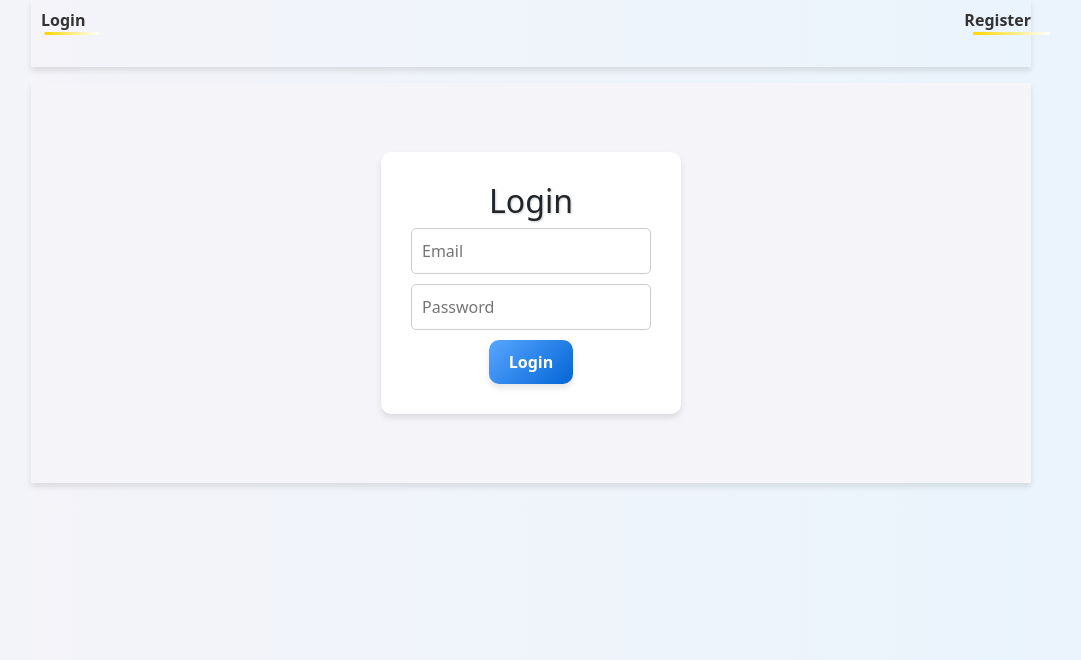
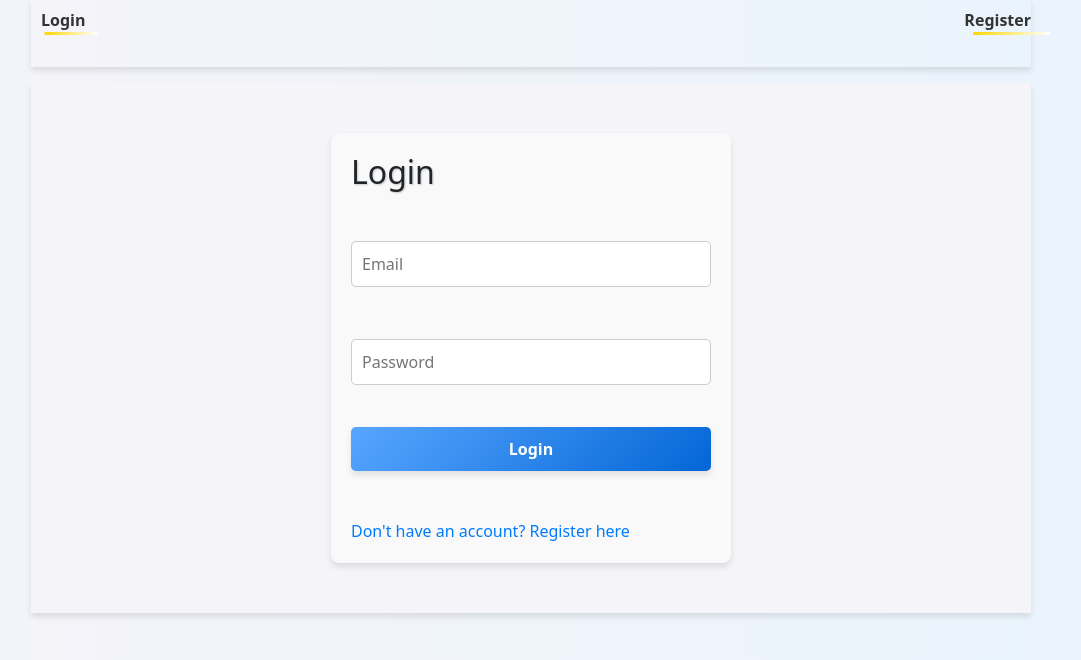
Before and after one commit to FidelCastro007/Library_App_Pluss, a React (Create React App) app in the folder frontend/: page /login in a window 1280 px wide. Shown: the top 660 px of the page, without its empty margins (109-1190 px from the left). Built offline with nearby package versions, Linux system fonts and the light colour scheme; the HTML template or start-up script is replaced by a standard one.

Commit message:
Update Login.js

```diff
--- a/frontend/src/components/Login.js
+++ b/frontend/src/components/Login.js
@@ -1,6 +1,8 @@
 import React, { useState } from "react";
 import axios from "./axios"; // Import the custom axios instance
 import { useNavigate } from "react-router-dom";
+import 'animate.css';
+import 'bootstrap/dist/css/bootstrap.min.css';
 
 function Login() {
   const [email, setEmail] = useState("");
@@ -22,8 +24,9 @@ function Login() {
 
   return (
     <div className="login-container">
-      <form onSubmit={handleLogin}>
-        <h2>Login</h2>
+      <form class="form-container" onSubmit={handleLogin}>
+      <h2 className="animate__animated animate__bounce text-dark">Login</h2>
+      {error && <p>{error}</p>}
         <input
           type="email"
           placeholder="Email"
@@ -39,7 +42,11 @@ function Login() {
           required
         />
         <button class="login-btn" type="submit">Login</button>
-        {error && <p>{error}</p>}
+        <div className="mt-3 text-center">
+          <a href="/register" className="text-decoration-none" style={{ color: '#007bff' }}>
+            Don't have an account? Register here
+          </a>
+        </div>
       </form>
     </div>
   );
```
